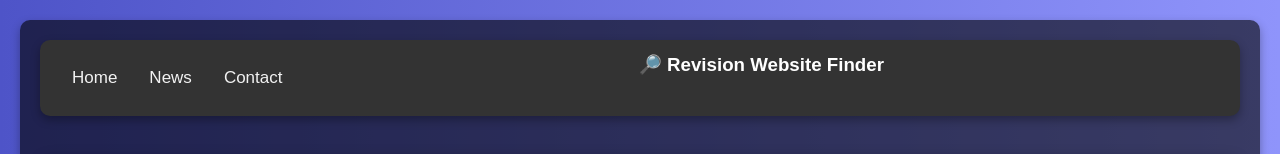
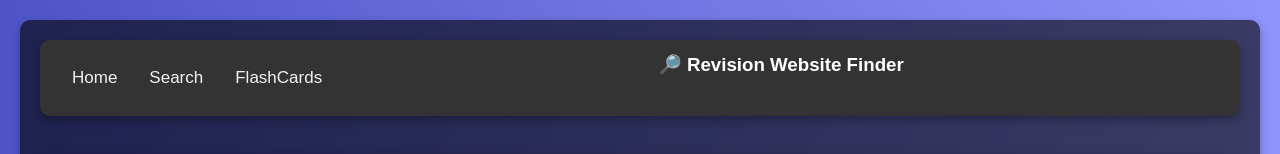
Before and after one commit to TheRealDuckers/Revise-Wise, a plain HTML site: page index.html in a window 1280 px wide. Shown: the top 154 px of the page. Drawn offline with Linux system fonts and the light colour scheme.

Commit message:
Update index.html

```diff
--- a/index.html
+++ b/index.html
@@ -136,8 +136,8 @@
     <nav>
         <nav class="navbar">
     <a href="#home">Home</a>
-    <a href="#news">News</a>
-    <a href="#contact">Contact</a>
+    <a href="#news">Search</a>
+    <a href="#contact">FlashCards</a>
         <h1>🔎 Revision Website Finder</h1>
     </nav>
 
```
